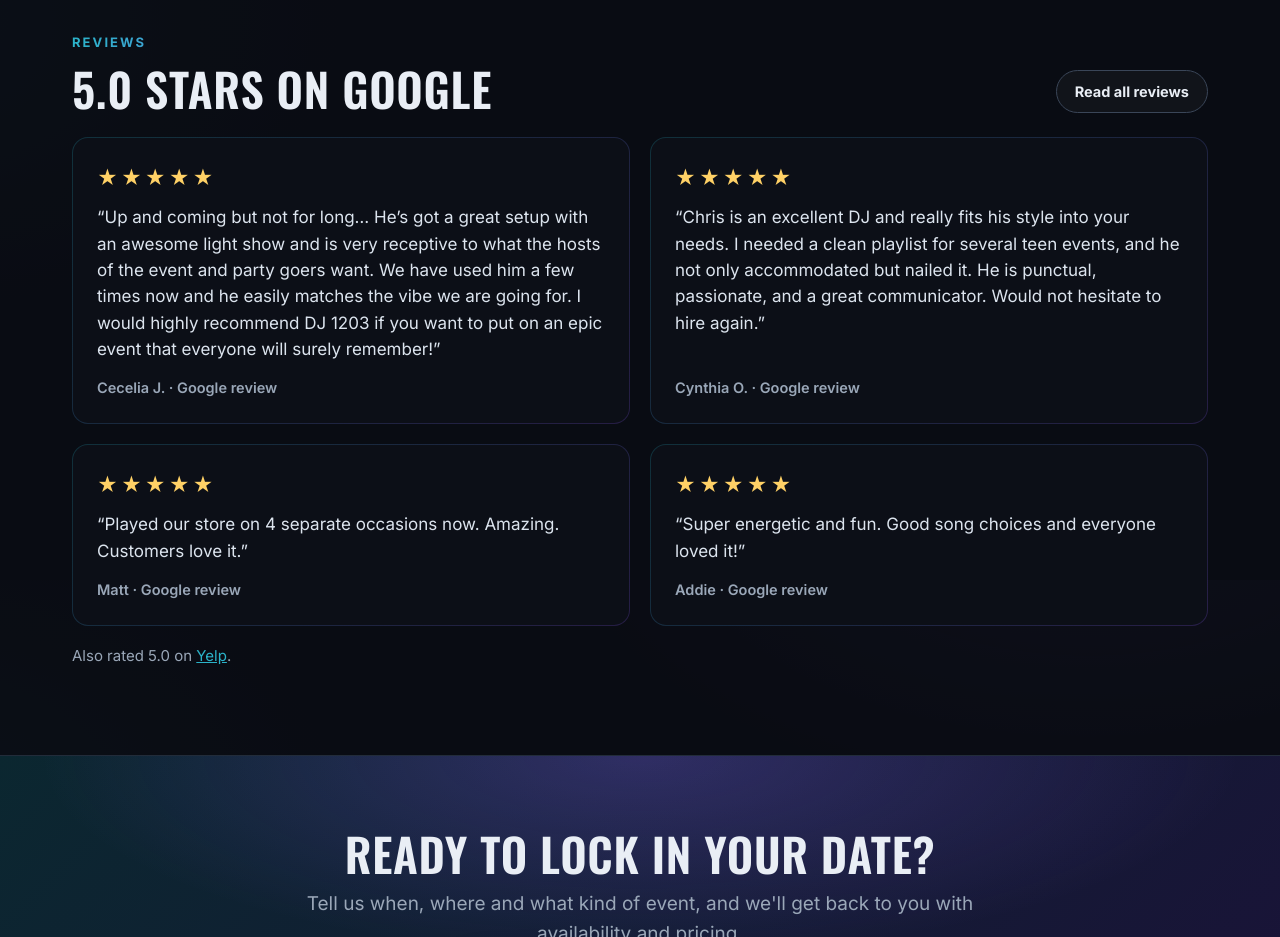
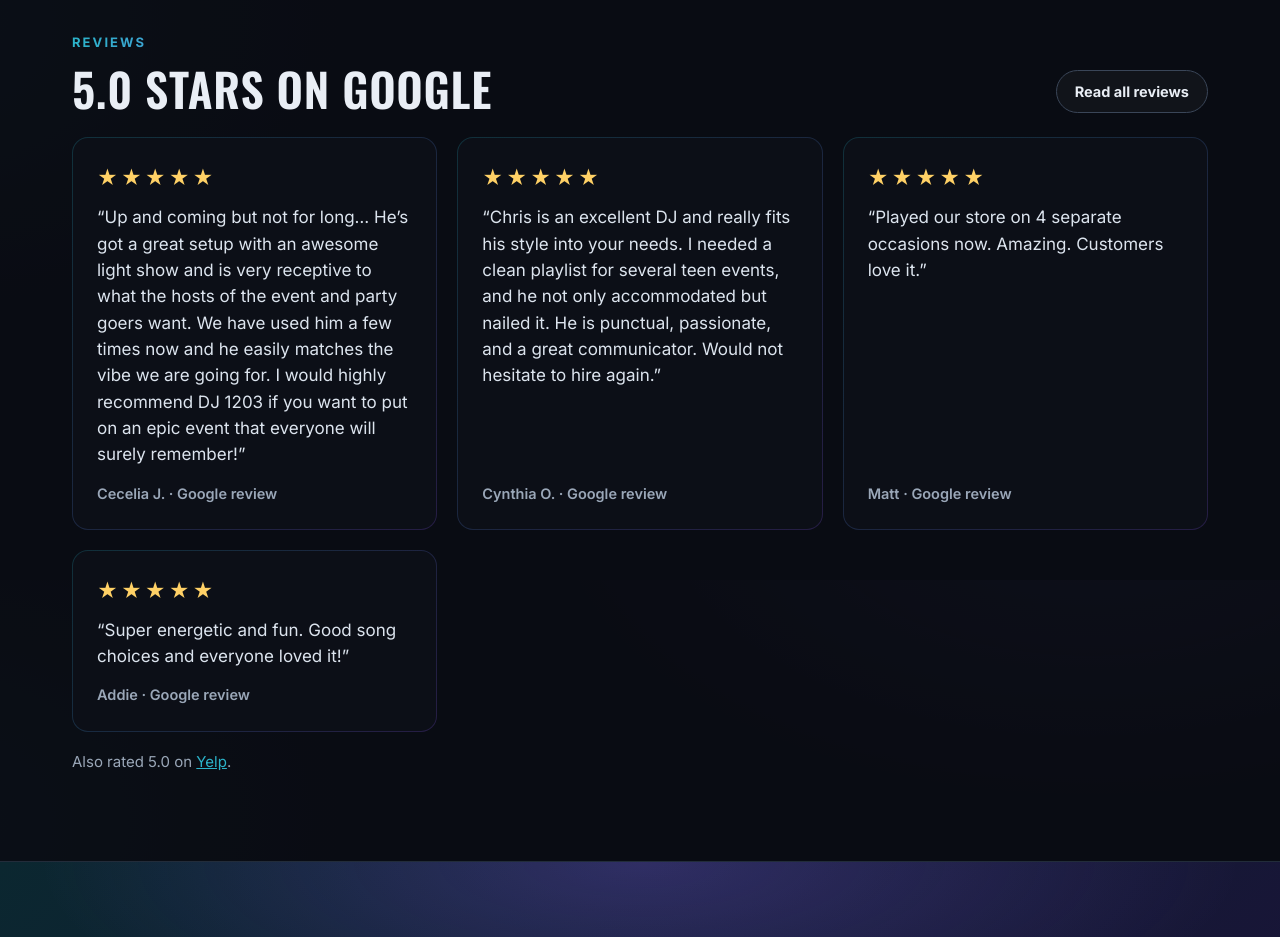
Before and after one commit to dj1203productions-stack/dj1203productions-website, a plain HTML site: page index.html in a window 1280 px wide. Shown: the part 3420-4357 px from the top of the page. Drawn offline with nearby package versions, Linux system fonts and the light colour scheme.

```diff
--- a/assets/site-edm.css
+++ b/assets/site-edm.css
@@ -52,4 +52,4 @@ a.card:hover,.card:hover{transform:translateY(-3px);box-shadow:0 0 0 1px rgba(43
 .reel{position:absolute;inset:0}.reel .bg{opacity:0;transition:opacity 1.2s ease}.reel .bg.on{opacity:1}
 
 .review{margin:0;display:flex;flex-direction:column}.review blockquote{margin:10px 0 14px;font-size:17px;line-height:1.55;color:#dce4ee;flex:1}.review figcaption{color:var(--muted);font-size:14.5px;font-weight:600}
-.reviews{grid-template-columns:repeat(2,1fr)}@media(max-width:760px){.reviews{grid-template-columns:1fr}}
+.reviews{grid-template-columns:repeat(3,1fr)}@media(max-width:1000px){.reviews{grid-template-columns:repeat(2,1fr)}}@media(max-width:760px){.reviews{grid-template-columns:1fr}}
```
